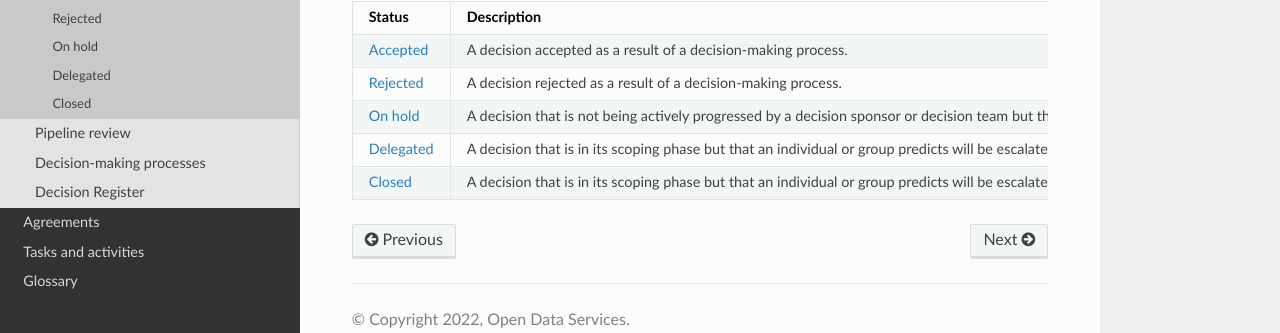
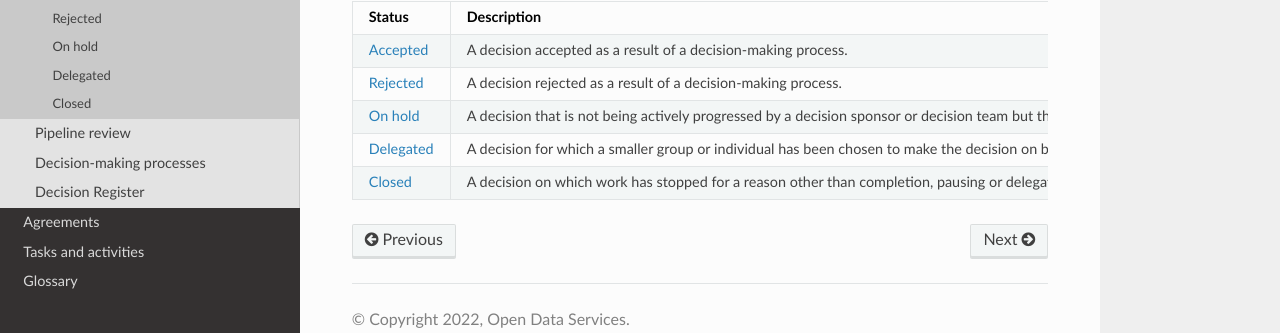
Before and after one commit to OpenDataServices/decision-pipeline, a Sphinx documentation site: the page built from docs/products-and-processes/decision-pipeline/decision-statuses/index.md, in a window 1280 px wide and 952 px high. Shown: the part 563-896 px from the top of the window. Built offline with Sphinx 7.4.7 and the Read the Docs theme 2.0.0, drawn with Linux system fonts in a browser that asks for light colours.

Commit message:
Statuses: define 'delegated' and 'closed'

````diff
--- a/docs/products-and-processes/decision-pipeline/decision-statuses/index.md
+++ b/docs/products-and-processes/decision-pipeline/decision-statuses/index.md
@@ -64,7 +64,7 @@ closed
 * - {ref}`on_hold`
   - A decision that is not being actively progressed by a decision sponsor or decision team but that has not gone through a decision-making process or been {ref}`withdrawn<withdrawing_a_decision>` by the decision sponsor.
 * - {ref}`delegated`
-  - A decision that is in its scoping phase but that an individual or group predicts will be escalated to the membership.
+  - A decision for which a smaller group or individual has been chosen to make the decision on behalf of all members.
 * - {ref}`closed`
-  - A decision that is in its scoping phase but that an individual or group predicts will be escalated to the membership.
+  - A decision on which work has stopped for a reason other than completion, pausing or delegation.
 ```
````
